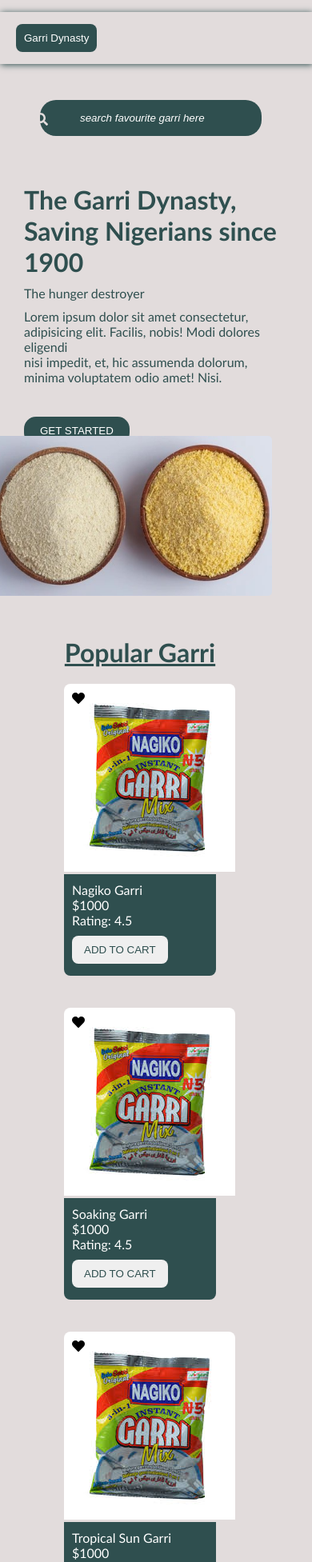
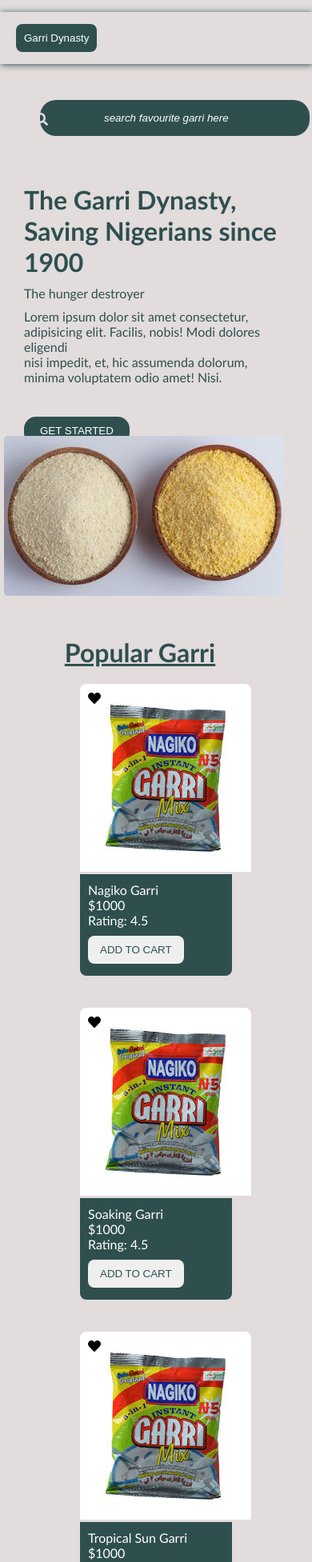
Before and after one commit to patrickiyiakimo/garri-dynasty, a React (Create React App) app: page / in a window 390 px wide. Shown: the top 1953 px of the page at 80% size. Built offline with nearby package versions, Linux system fonts and the light colour scheme.

Commit message:
Update index.css

```diff
--- a/src/index.css
+++ b/src/index.css
@@ -377,7 +377,7 @@
 .hero input{
   margin-left:50px;
   margin-top:30px;
- padding:15px 50px;
+ padding:15px 80px;
  border:none;
  outline:none;
  border-radius:20px;
@@ -418,7 +418,7 @@
 .hero img{
   /* position:absolute; */
   /* padding-right:20px; */
-  right:50px;
+  right:35.5px;
   width:350px;
   height:200px;
   margin-top:450px;
@@ -447,7 +447,7 @@
    display: grid;
   grid-template-columns: repeat(1, 1fr);
   gap:40px;
-  padding-left:80px;
+  padding-left:100px;
   padding-bottom:60px;
 }
 
@@ -465,7 +465,7 @@
 
 .container .section{
   background-color: darkslategray;
-  margin-right:120px;
+  margin-right:100px;
   color:white;
   padding-left:10px;
   padding-top:10px;
```
